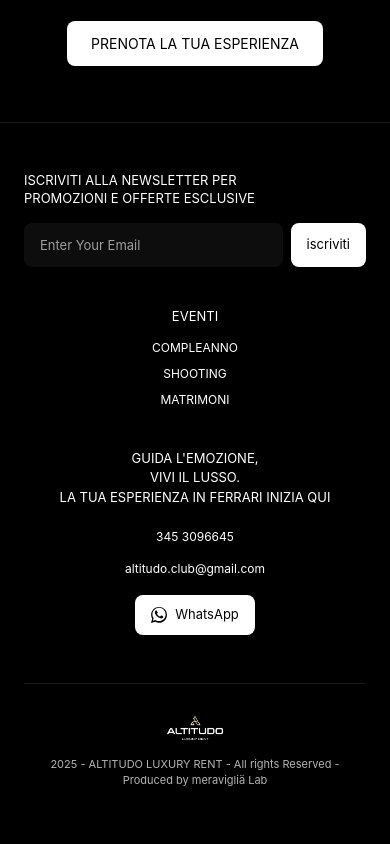
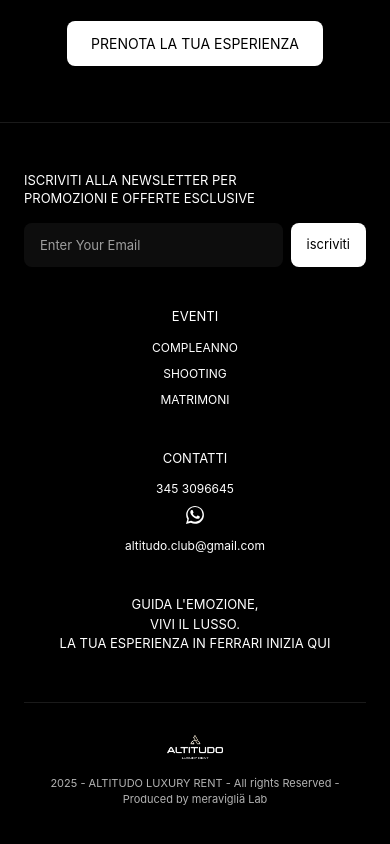
Before and after one commit to AngieAli25/Altitudo_new, a Next.js app: page /prezzi in a window 390 px wide. Shown: the part 3894-4738 px from the top of the page. Built offline with nearby package versions, Linux system fonts and the light colour scheme.

Commit message:
feat(footer): move WhatsApp to centered action row; contacts column now phone + email; applied to home and eventi; pending prezzi/contatti alignment

```diff
--- a/src/app/contatti/page.tsx
+++ b/src/app/contatti/page.tsx
@@ -412,7 +412,7 @@
       {/* Footer */}
       <footer className="relative w-full py-12 border-t border-white/10">
         <div className="max-w-[1100px] mx-auto px-6">
-          <div className="grid grid-cols-1 lg:grid-cols-3 gap-10 mb-12">
+          <div className="grid grid-cols-1 lg:grid-cols-4 gap-10 mb-12">
             {/* Newsletter */}
             <div>
               <h3 className="font-itc-blair text-white text-[13px] uppercase mb-4 leading-[1.4] max-w-[280px]">
@@ -430,7 +430,7 @@
               </div>
             </div>
 
-            {/* Links */}
+            {/* Links - Eventi */}
             <div className="text-center lg:text-center lg:justify-self-center">
               <h3 className="font-itc-blair text-white text-[13px] mb-3">EVENTI</h3>
               <ul className="font-aeonik text-white text-[12px] space-y-2">
@@ -440,39 +440,43 @@
               </ul>
             </div>
 
-            {/* Tagline + Contacts */}
+            {/* Contacts */}
+            <div className="text-center lg:text-center lg:justify-self-center">
+              <h3 className="font-itc-blair text-white text-[13px] mb-3">CONTATTI</h3>
+              <ul className="font-aeonik text-white text-[12px] space-y-2">
+                <li>
+                  <a href="tel:+393453096645" className="hover:opacity-80 transition-opacity">
+                    345 3096645
+                  </a>
+                </li>
+                <li>
+                  <a
+                    href="https://wa.me/393453096645"
+                    target="_blank"
+                    rel="noopener noreferrer"
+                    aria-label="Contattaci su WhatsApp"
+                    className="inline-flex items-center justify-center"
+                  >
+                    <svg width="18" height="18" viewBox="0 0 24 24" fill="currentColor" className="text-white">
+                      <path d="M20.52 3.48A11.94 11.94 0 0 0 12.06 0C5.5 0 .2 5.31.2 11.86c0 2.09.55 4.14 1.6 5.95L0 24l6.37-1.76a11.7 11.7 0 0 0 5.7 1.5h.01c6.55 0 11.86-5.3 11.86-11.86 0-3.17-1.23-6.15-3.42-8.34ZM12.07 21.1h-.01a9.9 9.9 0 0 1-5.03-1.38l-.36-.2-3.78 1.04 1.01-3.7-.24-.38a9.9 9.9 0 0 1-1.55-5.32c0-5.47 4.45-9.92 9.93-9.92 2.65 0 5.13 1.03 7.01 2.9a9.85 9.85 0 0 1 2.92 7.02c0 5.47-4.45 9.92-9.9 9.92Zm5.72-7.4c-.31-.16-1.83-.9-2.12-1.01-.29-.11-.5-.16-.71.16-.21.31-.81 1-.99 1.21-.18.21-.36.24-.67.08-.31-.16-1.31-.48-2.49-1.52-.92-.82-1.54-1.83-1.72-2.14-.18-.31-.02-.48 .14-.64.14-.14.31-.36.47-.54.16-.18.21-.31.31-.52.1-.21.05-.39-.03-.54-.08-.16-.71-1.73-.98-2.37-.26-.64-.53-.55-.71-.55-.18 0-.39-.03-.6-.03-.21 0-.55.08-.84.39-.29.31-1.1 1.08-1.1 2.63 0 1.55 1.12 3.04 1.28 3.24.16.21 2.2 3.36 5.33 4.71.75.32 1.33.51 1.78.66.75.24 1.43.21 1.97.13.6-.09 1.83-.75 2.09-1.48.26-.73.26-1.36.18-1.49-.08-.13-.29-.21-.6-.37Z"/>
+                    </svg>
+                  </a>
+                </li>
+                <li>
+                  <a href="mailto:altitudo.club@gmail.com" className="hover:opacity-80 transition-opacity">
+                    altitudo.club@gmail.com
+                  </a>
+                </li>
+              </ul>
+            </div>
+
+            {/* Tagline */}
             <div className="text-center lg:text-right">
               <p className="font-itc-blair text-white text-[13px] leading-[1.5] uppercase">
                 GUIDA L&apos;EMOZIONE,<br />
                 VIVI IL LUSSO.<br />
                 LA TUA ESPERIENZA IN FERRARI INIZIA QUI
               </p>
-              <div className="mt-4 space-y-2">
-                <div>
-                  <a href="tel:+393453096645" className="font-aeonik text-white text-[12px] hover:opacity-80 transition-opacity">
-                    345 3096645
-                  </a>
-                </div>
-                <div>
-                  <a href="mailto:altitudo.club@gmail.com" className="font-aeonik text-white text-[12px] hover:opacity-80 transition-opacity">
-                    altitudo.club@gmail.com
-                  </a>
-                </div>
-                <div className="pt-2">
-                  <a
-                    href="https://wa.me/393453096645"
-                    target="_blank"
-                    rel="noopener noreferrer"
-                    className="inline-flex items-center justify-center gap-2 bg-white text-black font-itc-blair px-4 py-2.5 rounded-lg text-[13px] hover:bg-gray-100 transition-colors"
-                    aria-label="Contattaci su WhatsApp"
-                  >
-                    <svg width="16" height="16" viewBox="0 0 24 24" fill="currentColor" className="text-black">
-                      <path d="M20.52 3.48A11.94 11.94 0 0 0 12.06 0C5.5 0 .2 5.31.2 11.86c0 2.09.55 4.14 1.6 5.95L0 24l6.37-1.76a11.7 11.7 0 0 0 5.7 1.5h.01c6.55 0 11.86-5.3 11.86-11.86 0-3.17-1.23-6.15-3.42-8.34ZM12.07 21.1h-.01a9.9 9.9 0 0 1-5.03-1.38l-.36-.2-3.78 1.04 1.01-3.7-.24-.38a9.9 9.9 0 0 1-1.55-5.32c0-5.47 4.45-9.92 9.93-9.92 2.65 0 5.13 1.03 7.01 2.9a9.85 9.85 0 0 1 2.92 7.02c0 5.47-4.45 9.92-9.9 9.92Zm5.72-7.4c-.31-.16-1.83-.9-2.12-1.01-.29-.11-.5-.16-.71.16-.21.31-.81 1-.99 1.21-.18.21-.36.24-.67.08-.31-.16-1.31-.48-2.49-1.52-.92-.82-1.54-1.83-1.72-2.14-.18-.31-.02-.48.14-.64.14-.14.31-.36.47-.54.16-.18.21-.31.31-.52.1-.21.05-.39-.03-.54-.08-.16-.71-1.73-.98-2.37-.26-.64-.53-.55-.71-.55-.18 0-.39-.03-.6-.03-.21 0-.55.08-.84.39-.29.31-1.1 1.08-1.1 2.63 0 1.55 1.12 3.04 1.28 3.24.16.21 2.2 3.36 5.33 4.71.75.32 1.33.51 1.78.66.75.24 1.43.21 1.97.13.6-.09 1.83-.75 2.09-1.48.26-.73.26-1.36.18-1.49-.08-.13-.29-.21-.6-.37Z"/>
-                    </svg>
-                    <span>WhatsApp</span>
-                  </a>
-                </div>
-              </div>
             </div>
           </div>
 
--- a/src/app/eventi/page.tsx
+++ b/src/app/eventi/page.tsx
@@ -457,7 +457,7 @@
       {/* Footer */}
       <footer className="relative w-full py-12 border-t border-white/10">
         <div className="max-w-[1100px] mx-auto px-6">
-          <div className="grid grid-cols-1 lg:grid-cols-3 gap-10 mb-12">
+          <div className="grid grid-cols-1 lg:grid-cols-4 gap-10 mb-12">
             {/* Newsletter */}
             <div>
               <h3 className="font-itc-blair text-white text-[13px] uppercase mb-4 leading-[1.4] max-w-[280px]">
@@ -475,7 +475,7 @@
               </div>
             </div>
 
-            {/* Links */}
+            {/* Links - Eventi */}
             <div className="text-center lg:text-center lg:justify-self-center">
               <h3 className="font-itc-blair text-white text-[13px] mb-3">EVENTI</h3>
               <ul className="font-aeonik text-white text-[12px] space-y-2">
@@ -485,40 +485,46 @@
               </ul>
             </div>
 
-            {/* Tagline + Contacts */}
+            {/* Contacts */}
+            <div className="text-center lg:text-center lg:justify-self-center">
+              <h3 className="font-itc-blair text-white text-[13px] mb-3">CONTATTI</h3>
+              <ul className="font-aeonik text-white text-[12px] space-y-2">
+                <li>
+                  <a href="tel:+393453096645" className="hover:opacity-80 transition-opacity">
+                    345 3096645
+                  </a>
+                </li>
+                <li>
+                  <a href="mailto:altitudo.club@gmail.com" className="hover:opacity-80 transition-opacity">
+                    altitudo.club@gmail.com
+                  </a>
+                </li>
+              </ul>
+            </div>
+
+            {/* Tagline */}
             <div className="text-center lg:text-right">
               <p className="font-itc-blair text-white text-[13px] leading-[1.5] uppercase">
                 GUIDA L&apos;EMOZIONE,<br />
                 VIVI IL LUSSO.<br />
                 LA TUA ESPERIENZA IN FERRARI INIZIA QUI
               </p>
-              <div className="mt-4 space-y-2">
-                <div>
-                  <a href="tel:+393453096645" className="font-aeonik text-white text-[12px] hover:opacity-80 transition-opacity">
-                    345 3096645
-                  </a>
             </div>
-                <div>
-                  <a href="mailto:altitudo.club@gmail.com" className="font-aeonik text-white text-[12px] hover:opacity-80 transition-opacity">
-                    altitudo.club@gmail.com
-                  </a>
           </div>
-                <div className="pt-2">
+
+          {/* Footer actions (WhatsApp) */}
+          <div className="flex justify-center mb-8">
             <a
               href="https://wa.me/393453096645"
               target="_blank"
               rel="noopener noreferrer"
-                    className="inline-flex items-center justify-center gap-2 bg-white text-black font-itc-blair px-4 py-2.5 rounded-lg text-[13px] hover:bg-gray-100 transition-colors"
               aria-label="Contattaci su WhatsApp"
+              className="inline-flex h-10 w-10 items-center justify-center rounded-full bg-white text-black hover:bg-gray-100 transition-colors"
             >
-                    <svg width="16" height="16" viewBox="0 0 24 24" fill="currentColor" className="text-black">
+              <svg width="18" height="18" viewBox="0 0 24 24" fill="currentColor">
                 <path d="M20.52 3.48A11.94 11.94 0 0 0 12.06 0C5.5 0 .2 5.31.2 11.86c0 2.09.55 4.14 1.6 5.95L0 24l6.37-1.76a11.7 11.7 0 0 0 5.7 1.5h.01c6.55 0 11.86-5.3 11.86-11.86 0-3.17-1.23-6.15-3.42-8.34ZM12.07 21.1h-.01a9.9 9.9 0 0 1-5.03-1.38l-.36-.2-3.78 1.04 1.01-3.7-.24-.38a9.9 9.9 0 0 1-1.55-5.32c0-5.47 4.45-9.92 9.93-9.92 2.65 0 5.13 1.03 7.01 2.9a9.85 9.85 0 0 1 2.92 7.02c0 5.47-4.45 9.92-9.9 9.92Zm5.72-7.4c-.31-.16-1.83-.9-2.12-1.01-.29-.11-.5-.16-.71.16-.21.31-.81 1-.99 1.21-.18.21-.36.24-.67.08-.31-.16-1.31-.48-2.49-1.52-.92-.82-1.54-1.83-1.72-2.14-.18-.31-.02-.48.14-.64.14-.14.31-.36.47-.54.16-.18.21-.31.31-.52.1-.21.05-.39-.03-.54-.08-.16-.71-1.73-.98-2.37-.26-.64-.53-.55-.71-.55-.18 0-.39-.03-.6-.03-.21 0-.55.08-.84.39-.29.31-1.1 1.08-1.1 2.63 0 1.55 1.12 3.04 1.28 3.24.16.21 2.2 3.36 5.33 4.71.75.32 1.33.51 1.78.66.75.24 1.43.21 1.97.13.6-.09 1.83-.75 2.09-1.48.26-.73.26-1.36.18-1.49-.08-.13-.29-.21-.6-.37Z"/>
               </svg>
-                    <span>WhatsApp</span>
             </a>
-                </div>
-              </div>
-            </div>
           </div>
 
           {/* Logo & Copyright */}
--- a/src/app/eventi/shooting/page.tsx
+++ b/src/app/eventi/shooting/page.tsx
@@ -470,7 +470,7 @@
       {/* Footer */}
       <footer className="relative w-full py-12 border-t border-white/10">
         <div className="max-w-[1100px] mx-auto px-6">
-          <div className="grid grid-cols-1 lg:grid-cols-3 gap-10 mb-12">
+          <div className="grid grid-cols-1 lg:grid-cols-4 gap-10 mb-12">
             {/* Newsletter */}
             <div>
               <h3 className="font-itc-blair text-white text-[13px] uppercase mb-4 leading-[1.4] max-w-[280px]">
@@ -495,6 +495,36 @@
                 <li><a href="/eventi/compleanno" className="hover:opacity-80 transition-opacity">COMPLEANNO</a></li>
                 <li><a href="/eventi/shooting" className="hover:opacity-80 transition-opacity">SHOOTING</a></li>
                 <li><a href="/eventi/matrimonio" className="hover:opacity-80 transition-opacity">MATRIMONI</a></li>
+              </ul>
+            </div>
+
+            {/* Contacts */}
+            <div className="text-center lg:text-center lg:justify-self-center">
+              <h3 className="font-itc-blair text-white text-[13px] mb-3">CONTATTI</h3>
+              <ul className="font-aeonik text-white text-[12px] space-y-2">
+                <li>
+                  <a href="tel:+393453096645" className="hover:opacity-80 transition-opacity">
+                    345 3096645
+                  </a>
+                </li>
+                <li>
+                  <a
+                    href="https://wa.me/393453096645"
+                    target="_blank"
+                    rel="noopener noreferrer"
+                    aria-label="Contattaci su WhatsApp"
+                    className="inline-flex items-center justify-center"
+                  >
+                    <svg width="18" height="18" viewBox="0 0 24 24" fill="currentColor" className="text-white">
+                      <path d="M20.52 3.48A11.94 11.94 0 0 0 12.06 0C5.5 0 .2 5.31.2 11.86c0 2.09.55 4.14 1.6 5.95L0 24l6.37-1.76a11.7 11.7 0 0 0 5.7 1.5h.01c6.55 0 11.86-5.3 11.86-11.86 0-3.17-1.23-6.15-3.42-8.34ZM12.07 21.1h-.01a9.9 9.9 0 0 1-5.03-1.38l-.36-.2-3.78 1.04 1.01-3.7-.24-.38a9.9 9.9 0 0 1-1.55-5.32c0-5.47 4.45-9.92 9.93-9.92 2.65 0 5.13 1.03 7.01 2.9a9.85 9.85 0 0 1 2.92 7.02c0 5.47-4.45-9.92-9.9 9.92Zm5.72-7.4c-.31-.16-1.83-.9-2.12-1.01-.29-.11-.5-.16-.71.16-.21.31-.81 1-.99 1.21-.18.21-.36.24-.67.08-.31-.16-1.31-.48-2.49-1.52-.92-.82-1.54-1.83-1.72-2.14-.18-.31-.02-.48.14-.64.14-.14.31-.36.47-.54.16-.18.21-.31.31-.52.1-.21.05-.39-.03-.54-.08-.16-.71-1.73-.98-2.37-.26-.64-.53-.55-.71-.55-.18 0-.39-.03-.6-.03-.21 0-.55.08-.84.39-.29.31-1.1 1.08-1.1 2.63 0 1.55 1.12 3.04 1.28 3.24.16.21 2.2 3.36 5.33 4.71.75.32 1.33.51 1.78.66.75.24 1.43.21 1.97.13.6-.09 1.83-.75 2.09-1.48.26-.73.26-1.36.18-1.49-.08-.13-.29-.21-.6-.37Z"/>
+                    </svg>
+                  </a>
+                </li>
+                <li>
+                  <a href="mailto:altitudo.club@gmail.com" className="hover:opacity-80 transition-opacity">
+                    altitudo.club@gmail.com
+                  </a>
+                </li>
               </ul>
             </div>
 
--- a/src/app/page.tsx
+++ b/src/app/page.tsx
@@ -574,7 +574,7 @@
       {/* Footer */}
       <footer className="relative w-full py-12 border-t border-white/10">
         <div className="max-w-[1100px] mx-auto px-6">
-          <div className="grid grid-cols-1 lg:grid-cols-3 gap-10 mb-12">
+          <div className="grid grid-cols-1 lg:grid-cols-4 gap-10 mb-12">
             {/* Newsletter */}
             <div>
               <h3 className="font-itc-blair text-white text-[13px] uppercase mb-4 leading-[1.4] max-w-[280px]">
@@ -592,7 +592,7 @@
               </div>
             </div>
 
-            {/* Links */}
+            {/* Links - Eventi */}
             <div className="text-center lg:text-center lg:justify-self-center">
               <h3 className="font-itc-blair text-white text-[13px] mb-3">EVENTI</h3>
               <ul className="font-aeonik text-white text-[12px] space-y-2">
@@ -602,41 +602,46 @@
               </ul>
             </div>
 
-            {/* Tagline + Contacts */}
+            {/* Contacts */}
+            <div className="text-center lg:text-center lg:justify-self-center">
+              <h3 className="font-itc-blair text-white text-[13px] mb-3">CONTATTI</h3>
+              <ul className="font-aeonik text-white text-[12px] space-y-2">
+                <li>
+                  <a href="tel:+393453096645" className="hover:opacity-80 transition-opacity">
+                    345 3096645
+                  </a>
+                </li>
+                <li>
+                  <a href="mailto:altitudo.club@gmail.com" className="hover:opacity-80 transition-opacity">
+                    altitudo.club@gmail.com
+                  </a>
+                </li>
+              </ul>
+            </div>
+
+            {/* Tagline */}
             <div className="text-center lg:text-right">
               <p className="font-itc-blair text-white text-[13px] leading-[1.5] uppercase">
                 GUIDA L&apos;EMOZIONE,<br />
                 VIVI IL LUSSO.<br />
                 LA TUA ESPERIENZA IN FERRARI INIZIA QUI
               </p>
-              <div className="mt-4 space-y-2">
-                <div>
-                  <a href="tel:+393453096645" className="font-aeonik text-white text-[12px] hover:opacity-80 transition-opacity">
-                    345 3096645
-                  </a>
             </div>
-                <div>
-                  <a href="mailto:altitudo.club@gmail.com" className="font-aeonik text-white text-[12px] hover:opacity-80 transition-opacity">
-                    altitudo.club@gmail.com
-                  </a>
           </div>
-                <div className="pt-2">
+
+          {/* Footer actions (WhatsApp) */}
+          <div className="flex justify-center mb-8">
             <a
               href="https://wa.me/393453096645"
               target="_blank"
               rel="noopener noreferrer"
-                    className="inline-flex items-center justify-center gap-2 bg-white text-black font-itc-blair px-4 py-2.5 rounded-lg text-[13px] hover:bg-gray-100 transition-colors"
               aria-label="Contattaci su WhatsApp"
+              className="inline-flex h-10 w-10 items-center justify-center rounded-full bg-white text-black hover:bg-gray-100 transition-colors"
             >
-                    {/* Simple WhatsApp glyph */}
-                    <svg width="16" height="16" viewBox="0 0 24 24" fill="currentColor" className="text-black">
+              <svg width="18" height="18" viewBox="0 0 24 24" fill="currentColor">
                 <path d="M20.52 3.48A11.94 11.94 0 0 0 12.06 0C5.5 0 .2 5.31.2 11.86c0 2.09.55 4.14 1.6 5.95L0 24l6.37-1.76a11.7 11.7 0 0 0 5.7 1.5h.01c6.55 0 11.86-5.3 11.86-11.86 0-3.17-1.23-6.15-3.42-8.34ZM12.07 21.1h-.01a9.9 9.9 0 0 1-5.03-1.38l-.36-.2-3.78 1.04 1.01-3.7-.24-.38a9.9 9.9 0 0 1-1.55-5.32c0-5.47 4.45-9.92 9.93-9.92 2.65 0 5.13 1.03 7.01 2.9a9.85 9.85 0 0 1 2.92 7.02c0 5.47-4.45 9.92-9.9 9.92Zm5.72-7.4c-.31-.16-1.83-.9-2.12-1.01-.29-.11-.5-.16-.71.16-.21.31-.81 1-.99 1.21-.18.21-.36.24-.67.08-.31-.16-1.31-.48-2.49-1.52-.92-.82-1.54-1.83-1.72-2.14-.18-.31-.02-.48.14-.64.14-.14.31-.36.47-.54.16-.18.21-.31.31-.52.1-.21.05-.39-.03-.54-.08-.16-.71-1.73-.98-2.37-.26-.64-.53-.55-.71-.55-.18 0-.39-.03-.6-.03-.21 0-.55.08-.84.39-.29.31-1.1 1.08-1.1 2.63 0 1.55 1.12 3.04 1.28 3.24.16.21 2.2 3.36 5.33 4.71.75.32 1.33.51 1.78.66.75.24 1.43.21 1.97.13.6-.09 1.83-.75 2.09-1.48.26-.73.26-1.36.18-1.49-.08-.13-.29-.21-.6-.37Z"/>
               </svg>
-                    <span>WhatsApp</span>
             </a>
-                </div>
-              </div>
-            </div>
           </div>
 
           {/* Logo & Copyright */}
--- a/src/app/prezzi/page.tsx
+++ b/src/app/prezzi/page.tsx
@@ -395,7 +395,7 @@
       {/* Footer */}
       <footer className="relative w-full py-12 border-t border-white/10">
         <div className="max-w-[1100px] mx-auto px-6">
-          <div className="grid grid-cols-1 lg:grid-cols-3 gap-10 mb-12">
+          <div className="grid grid-cols-1 lg:grid-cols-4 gap-10 mb-12">
             {/* Newsletter */}
             <div>
               <h3 className="font-itc-blair text-white text-[13px] uppercase mb-4 leading-[1.4] max-w-[280px]">
@@ -413,7 +413,7 @@
               </div>
             </div>
 
-            {/* Links */}
+            {/* Links - Eventi */}
             <div className="text-center lg:text-center lg:justify-self-center">
               <h3 className="font-itc-blair text-white text-[13px] mb-3">EVENTI</h3>
               <ul className="font-aeonik text-white text-[12px] space-y-2">
@@ -423,39 +423,43 @@
               </ul>
             </div>
 
-            {/* Tagline + Contacts */}
+            {/* Contacts */}
+            <div className="text-center lg:text-center lg:justify-self-center">
+              <h3 className="font-itc-blair text-white text-[13px] mb-3">CONTATTI</h3>
+              <ul className="font-aeonik text-white text-[12px] space-y-2">
+                <li>
+                  <a href="tel:+393453096645" className="hover:opacity-80 transition-opacity">
+                    345 3096645
+                  </a>
+                </li>
+                <li>
+                  <a
+                    href="https://wa.me/393453096645"
+                    target="_blank"
+                    rel="noopener noreferrer"
+                    aria-label="Contattaci su WhatsApp"
+                    className="inline-flex items-center justify-center"
+                  >
+                    <svg width="18" height="18" viewBox="0 0 24 24" fill="currentColor" className="text-white">
+                      <path d="M20.52 3.48A11.94 11.94 0 0 0 12.06 0C5.5 0 .2 5.31.2 11.86c0 2.09.55 4.14 1.6 5.95L0 24l6.37-1.76a11.7 11.7 0 0 0 5.7 1.5h.01c6.55 0 11.86-5.3 11.86-11.86 0-3.17-1.23-6.15-3.42-8.34ZM12.07 21.1h-.01a9.9 9.9 0 0 1-5.03-1.38l-.36-.2-3.78 1.04 1.01-3.7-.24-.38a9.9 9.9 0 0 1-1.55-5.32c0-5.47 4.45-9.92 9.93-9.92 2.65 0 5.13 1.03 7.01 2.9a9.85 9.85 0 0 1 2.92 7.02c0 5.47-4.45 9.92-9.9 9.92Zm5.72-7.4c-.31-.16-1.83-.9-2.12-1.01-.29-.11-.5-.16-.71.16-.21.31-.81 1-.99 1.21-.18.21-.36.24-.67.08-.31-.16-1.31-.48-2.49-1.52-.92-.82-1.54-1.83-1.72-2.14-.18-.31-.02-.48.14-.64.14-.14.31-.36.47-.54.16-.18.21-.31.31-.52.1-.21.05-.39-.03-.54-.08-.16-.71-1.73-.98-2.37-.26-.64-.53-.55-.71-.55-.18 0-.39-.03-.6-.03-.21 0-.55.08-.84.39-.29.31-1.1 1.08-1.1 2.63 0 1.55 1.12 3.04 1.28 3.24.16.21 2.2 3.36 5.33 4.71.75.32 1.33.51 1.78.66.75.24 1.43.21 1.97.13.6-.09 1.83-.75 2.09-1.48.26-.73.26-1.36.18-1.49-.08-.13-.29-.21-.6-.37Z"/>
+                    </svg>
+                  </a>
+                </li>
+                <li>
+                  <a href="mailto:altitudo.club@gmail.com" className="hover:opacity-80 transition-opacity">
+                    altitudo.club@gmail.com
+                  </a>
+                </li>
+              </ul>
+            </div>
+
+            {/* Tagline */}
             <div className="text-center lg:text-right">
               <p className="font-itc-blair text-white text-[13px] leading-[1.5] uppercase">
                 GUIDA L&apos;EMOZIONE,<br />
                 VIVI IL LUSSO.<br />
                 LA TUA ESPERIENZA IN FERRARI INIZIA QUI
               </p>
-              <div className="mt-4 space-y-2">
-                <div>
-                  <a href="tel:+393453096645" className="font-aeonik text-white text-[12px] hover:opacity-80 transition-opacity">
-                    345 3096645
-                  </a>
-                </div>
-                <div>
-                  <a href="mailto:altitudo.club@gmail.com" className="font-aeonik text-white text-[12px] hover:opacity-80 transition-opacity">
-                    altitudo.club@gmail.com
-                  </a>
-                </div>
-                <div className="pt-2">
-                  <a
-                    href="https://wa.me/393453096645"
-                    target="_blank"
-                    rel="noopener noreferrer"
-                    className="inline-flex items-center justify-center gap-2 bg-white text-black font-itc-blair px-4 py-2.5 rounded-lg text-[13px] hover:bg-gray-100 transition-colors"
-                    aria-label="Contattaci su WhatsApp"
-                  >
-                    <svg width="16" height="16" viewBox="0 0 24 24" fill="currentColor" className="text-black">
-                      <path d="M20.52 3.48A11.94 11.94 0 0 0 12.06 0C5.5 0 .2 5.31.2 11.86c0 2.09.55 4.14 1.6 5.95L0 24l6.37-1.76a11.7 11.7 0 0 0 5.7 1.5h.01c6.55 0 11.86-5.3 11.86-11.86 0-3.17-1.23-6.15-3.42-8.34ZM12.07 21.1h-.01a9.9 9.9 0 0 1-5.03-1.38l-.36-.2-3.78 1.04 1.01-3.7-.24-.38a9.9 9.9 0 0 1-1.55-5.32c0-5.47 4.45-9.92 9.93-9.92 2.65 0 5.13 1.03 7.01 2.9a9.85 9.85 0 0 1 2.92 7.02c0 5.47-4.45 9.92-9.9 9.92Zm5.72-7.4c-.31-.16-1.83-.9-2.12-1.01-.29-.11-.5-.16-.71.16-.21.31-.81 1-.99 1.21-.18.21-.36.24-.67.08-.31-.16-1.31-.48-2.49-1.52-.92-.82-1.54-1.83-1.72-2.14-.18-.31-.02-.48.14-.64.14-.14.31-.36.47-.54.16-.18.21-.31.31-.52.1-.21.05-.39-.03-.54-.08-.16-.71-1.73-.98-2.37-.26-.64-.53-.55-.71-.55-.18 0-.39-.03-.6-.03-.21 0-.55.08-.84.39-.29.31-1.1 1.08-1.1 2.63 0 1.55 1.12 3.04 1.28 3.24.16.21 2.2 3.36 5.33 4.71.75.32 1.33.51 1.78.66.75.24 1.43.21 1.97.13.6-.09 1.83-.75 2.09-1.48.26-.73.26-1.36.18-1.49-.08-.13-.29-.21-.6-.37Z"/>
-                    </svg>
-                    <span>WhatsApp</span>
-                  </a>
-                </div>
-              </div>
             </div>
           </div>
 
```
Lines whose indentation alone changed are shown as unchanged.
